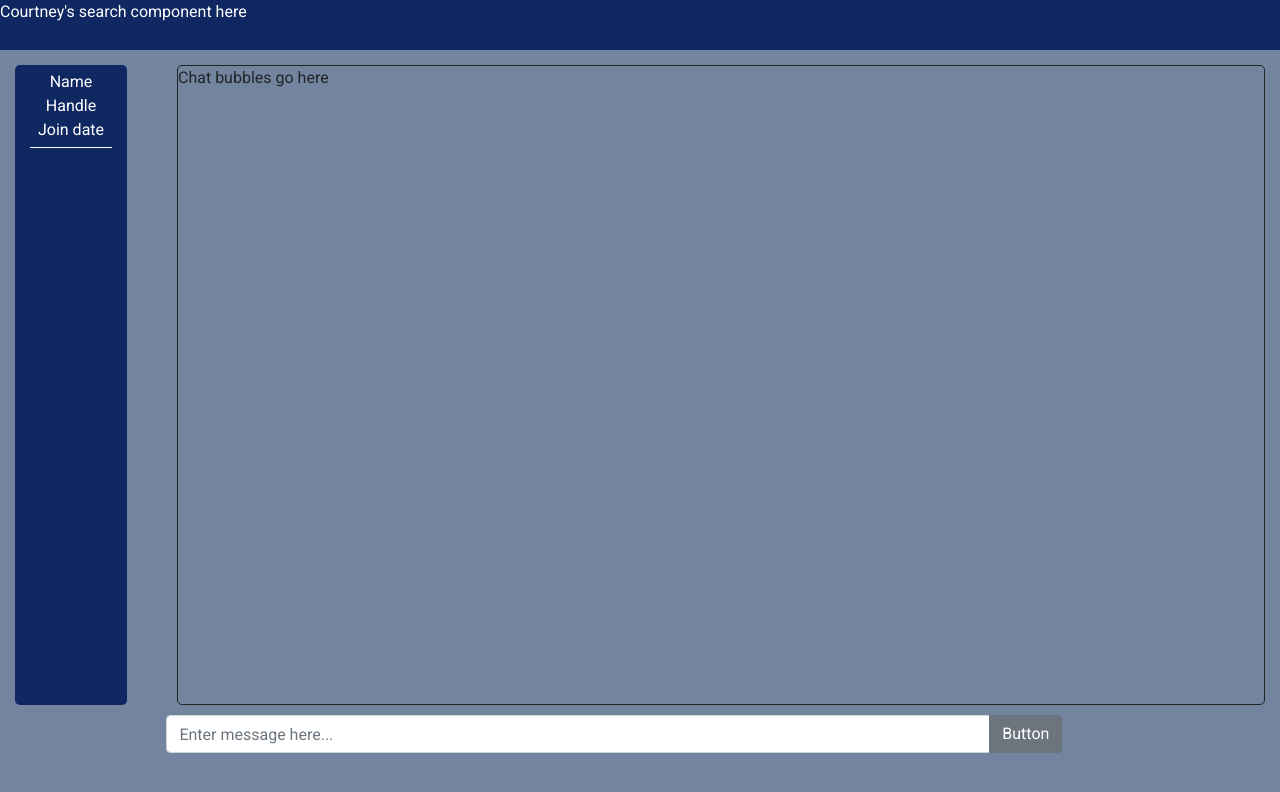
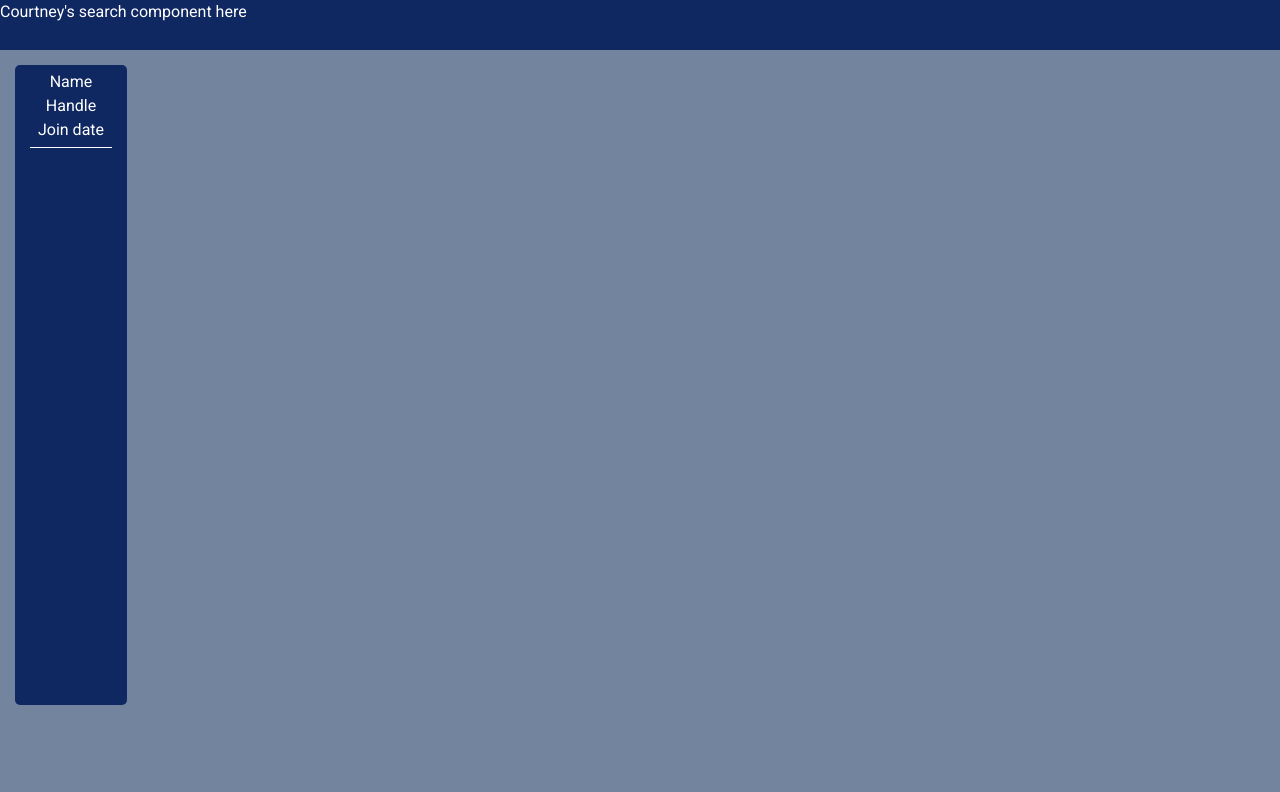
Before and after one commit to Agauntt/Project2, an Angular app in the folder Chatr/: page / in a window 1280 px wide. Shown: the top 792 px of the page. Built offline with nearby package versions, Linux system fonts and the light colour scheme.

Commit message:
This is updated

```diff
--- a/Chatr/src/app/app-routing.module.ts
+++ b/Chatr/src/app/app-routing.module.ts
@@ -2,10 +2,12 @@ import { NgModule } from '@angular/core';
 import { Routes, RouterModule } from '@angular/router';
 import { LoginComponent as LoginUser } from './login/login.component';
 import { RegisterComponent as RegUser } from './register/register.component';
+import { ChatWindowComponent as HomePage } from './chat-window/chat-window.component'
 
 const routes: Routes = [
   {path:"", component: LoginUser},
-  {path:"register", component : RegUser}
+  {path:"register", component : RegUser},
+  {path:"homePage/:userID", component : HomePage}
 ];
 
 @NgModule({
--- a/Chatr/src/app/app.component.html
+++ b/Chatr/src/app/app.component.html
@@ -10,5 +10,5 @@
           Join date
       </div>
     </div>
-    <app-chat-window></app-chat-window>
+
     </div>
```
